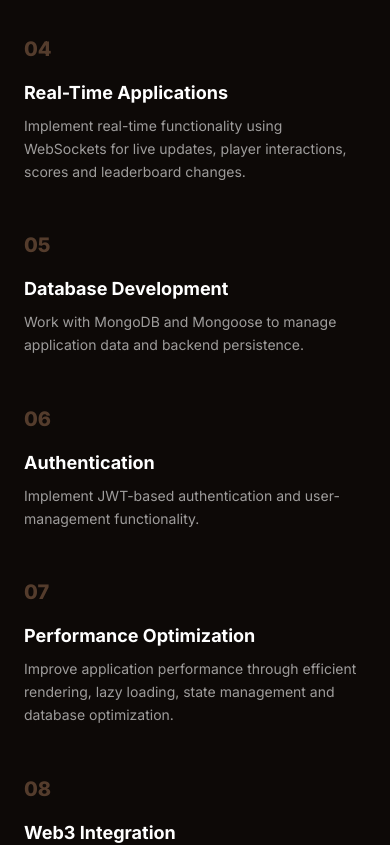
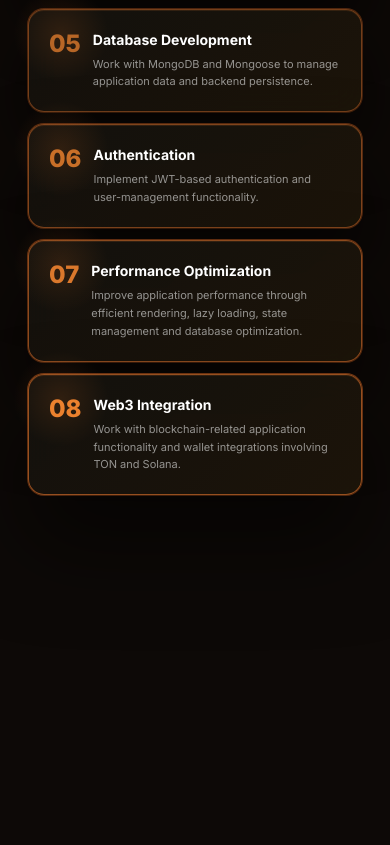
Before and after one commit to vamshivade/vamshivade, a React (Vite) app: page / in a window 390 px wide. Shown: the part 3201-4046 px from the top of the page. Built offline with nearby package versions, Linux system fonts and the light colour scheme.

Commit message:
Services mobile: forward stack scroll with orange glassmorphism borders

```diff
--- a/src/components/Process.jsx
+++ b/src/components/Process.jsx
@@ -7,22 +7,22 @@ export default function Process() {
     <Container id="process">
       <SectionHeading title="Development Approach" subtitle="How I Build Applications" />
 
-      <div className="grid md:grid-cols-2 lg:grid-cols-3 gap-8 relative">
+      <div className="grid grid-cols-2 lg:grid-cols-3 gap-3 md:gap-8 relative">
         {/* Connecting line for desktop */}
         <div className="hidden lg:block absolute top-12 left-[16%] right-[16%] h-px bg-white/10 z-0"></div>
 
         {process.map((item, idx) => (
-          <div key={idx} className="relative z-10 flex flex-col p-8 glass-card glass-card-hover rounded-2xl group">
-            <div className="flex items-center justify-between gap-4 mb-4 md:mb-6">
-              <h3 className="text-lg md:text-2xl font-bold text-white group-hover:text-orange-primary transition-colors">
+          <div key={idx} className="relative z-10 flex flex-col p-4 sm:p-5 md:p-8 glass-card glass-card-hover rounded-xl md:rounded-2xl group">
+            <div className="flex items-center justify-between gap-2 md:gap-4 mb-3 md:mb-6">
+              <h3 className="text-sm sm:text-base md:text-2xl font-bold text-white group-hover:text-orange-primary transition-colors">
                 {item.title}
               </h3>
-              <div className="w-12 h-12 md:w-16 md:h-16 shrink-0 rounded-full bg-dark-300 border border-white/10 flex items-center justify-center text-lg md:text-xl font-black text-orange-primary group-hover:scale-110 group-hover:border-orange-primary/30 group-hover:bg-orange-primary/10 transition-all duration-300">
+              <div className="w-8 h-8 sm:w-10 sm:h-10 md:w-16 md:h-16 shrink-0 rounded-full bg-dark-300 border border-white/10 flex items-center justify-center text-xs sm:text-sm md:text-xl font-black text-orange-primary group-hover:scale-110 group-hover:border-orange-primary/30 group-hover:bg-orange-primary/10 transition-all duration-300">
                 {item.step}
               </div>
             </div>
 
-            <p className="text-sm md:text-base text-white/60 leading-relaxed">
+            <p className="text-[10px] sm:text-xs md:text-base text-white/60 leading-relaxed">
               {item.description}
             </p>
           </div>
--- a/src/components/Services.jsx
+++ b/src/components/Services.jsx
@@ -8,7 +8,8 @@ export default function Services() {
       <Container id="services">
         <SectionHeading title="What I Do" subtitle="Capabilities" />
 
-        <div className="grid md:grid-cols-2 gap-x-8 gap-y-12">
+        {/* Desktop: 2-col grid */}
+        <div className="hidden md:grid md:grid-cols-2 gap-x-8 gap-y-12">
           {services.map((service, idx) => (
             <div
               key={idx}
@@ -28,6 +29,54 @@ export default function Services() {
             </div>
           ))}
         </div>
+
+        {/* Mobile: Card slides UP and overlaps on top of previous (new card covers old) */}
+        <div className="md:hidden relative">
+          {services.map((service, idx) => (
+            <div
+              key={idx}
+              className="sticky rounded-2xl p-5 mx-1"
+              style={{
+                top: `${72 + idx * 18}px`,
+                zIndex: idx + 1,
+                marginBottom: '12px',
+                /* Orange-shaded glassmorphism */
+                background: `linear-gradient(135deg, rgba(20,18,14,0.92) 0%, rgba(30,22,10,0.88) 100%)`,
+                backdropFilter: 'blur(16px)',
+                WebkitBackdropFilter: 'blur(16px)',
+                boxShadow: `
+                  0 ${8 + idx * 6}px ${32 + idx * 8}px rgba(0,0,0,0.55),
+                  inset 0 1px 0 rgba(255,140,60,0.12),
+                  0 0 0 1px rgba(255,120,40,${0.15 + idx * 0.04})
+                `,
+                border: `1px solid rgba(255,130,50,${0.2 + idx * 0.05})`,
+              }}
+            >
+              {/* Subtle orange glow top-left */}
+              <div
+                className="absolute -top-6 -left-4 w-24 h-24 rounded-full pointer-events-none"
+                style={{ background: 'radial-gradient(circle, rgba(255,130,40,0.12) 0%, transparent 70%)' }}
+              />
+              <div className="relative flex items-start gap-3">
+                <span className="text-2xl font-black leading-none pt-0.5 shrink-0"
+                  style={{ color: `rgba(255,140,50,${0.35 + idx * 0.08})` }}>
+                  {service.id}
+                </span>
+                <div className="space-y-1.5">
+                  <h3 className="text-sm font-bold text-white">
+                    {service.title}
+                  </h3>
+                  <p className="text-[11px] text-white/55 leading-relaxed">
+                    {service.description}
+                  </p>
+                </div>
+              </div>
+            </div>
+          ))}
+          {/* Extra scroll room so last card can fully settle */}
+          <div style={{ height: `${services.length * 44}px` }} />
+        </div>
+
       </Container>
     </div>
   );
```
